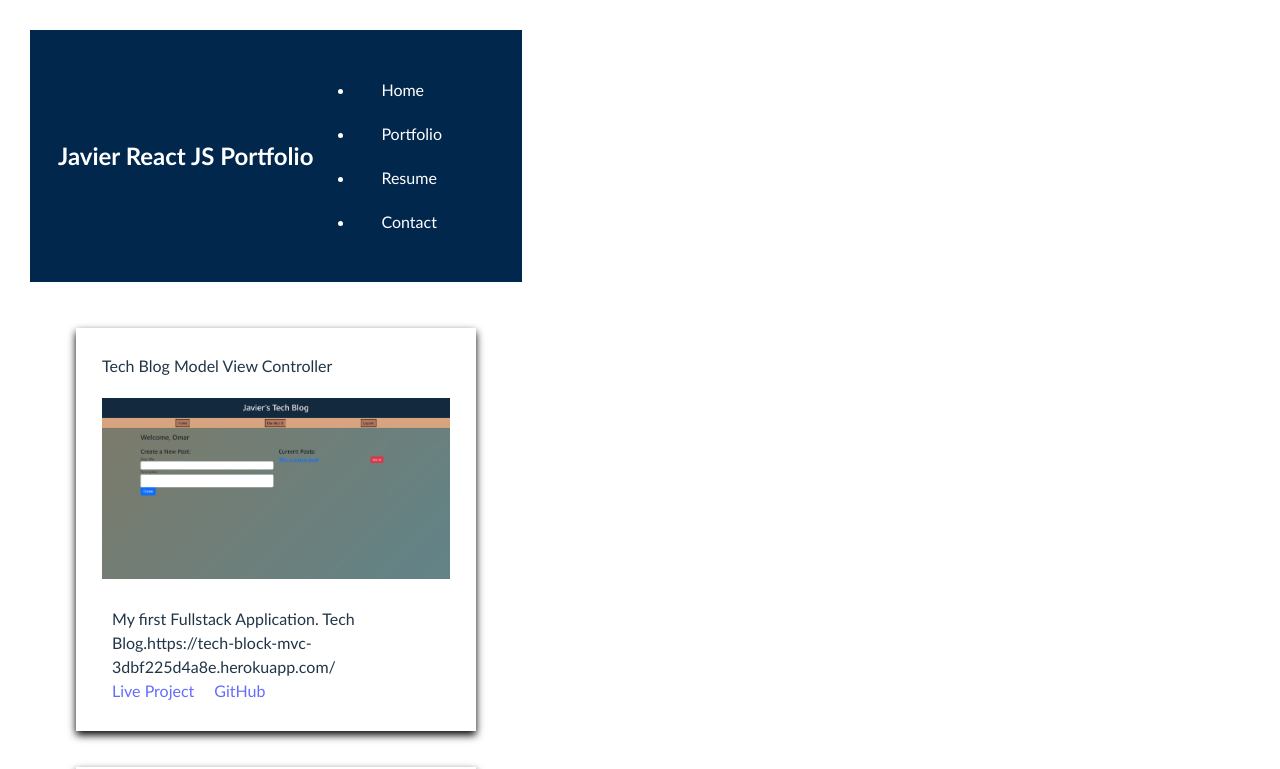
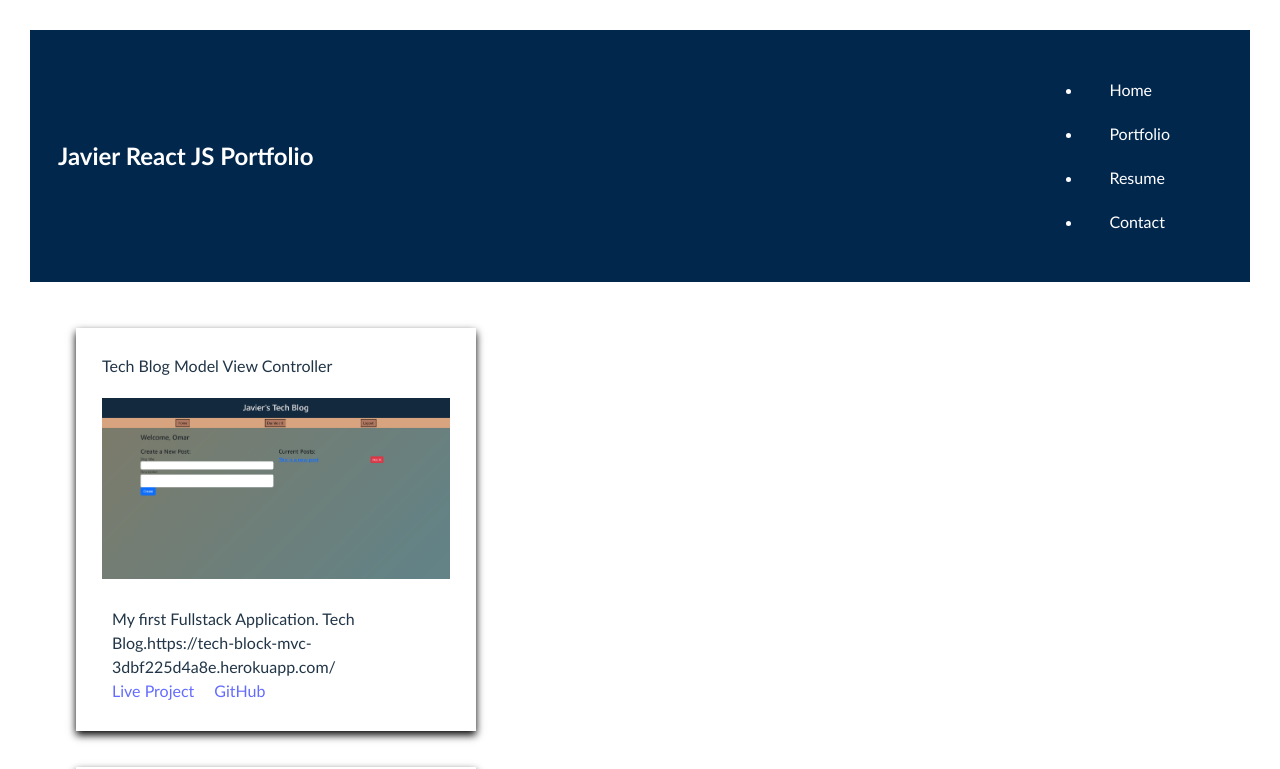
Before and after one commit to elchinatalpf/react-portfolio, a React (Vite) app: page /portfolio in a window 1280 px wide. Shown: the top 769 px of the page. Built offline with nearby package versions, Linux system fonts and the light colour scheme; no server answers.

Commit message:
organized style in main and app css files

```diff
--- a/src/App.css
+++ b/src/App.css
@@ -7,8 +7,8 @@
 }
 
 main {
+  flex-grow: 1;
   padding: 1rem;
-  flex-grow: 1;
 }
 
 .header-block {
--- a/src/main.css
+++ b/src/main.css
@@ -2,16 +2,27 @@
   font-family: Inter, system-ui, Avenir, Helvetica, Arial, sans-serif;
   line-height: 1.5;
   font-weight: 400;
-
   color-scheme: light dark;
   color: rgba(255, 255, 255, 0.87);
   background-color: rgb(2, 48, 47);
-
   font-synthesis: none;
   text-rendering: optimizeLegibility;
   -webkit-font-smoothing: antialiased;
   -moz-osx-font-smoothing: grayscale;
   -webkit-text-size-adjust: 100%;
+}
+
+body {
+  margin: 0;
+  min-height: 100vh;
+  display: flex;
+  flex-direction: column;
+}
+
+#root {
+  flex: 1;
+  display: flex;
+  flex-direction: column;
 }
 
 a {
@@ -21,14 +32,6 @@ a {
 }
 a:hover {
   color: #535bf2;
-}
-
-body {
-  margin: 0;
-  display: flex;
-  place-items: center;
-  min-width: 320px;
-  min-height: 100vh;
 }
 
 h1 {
```
